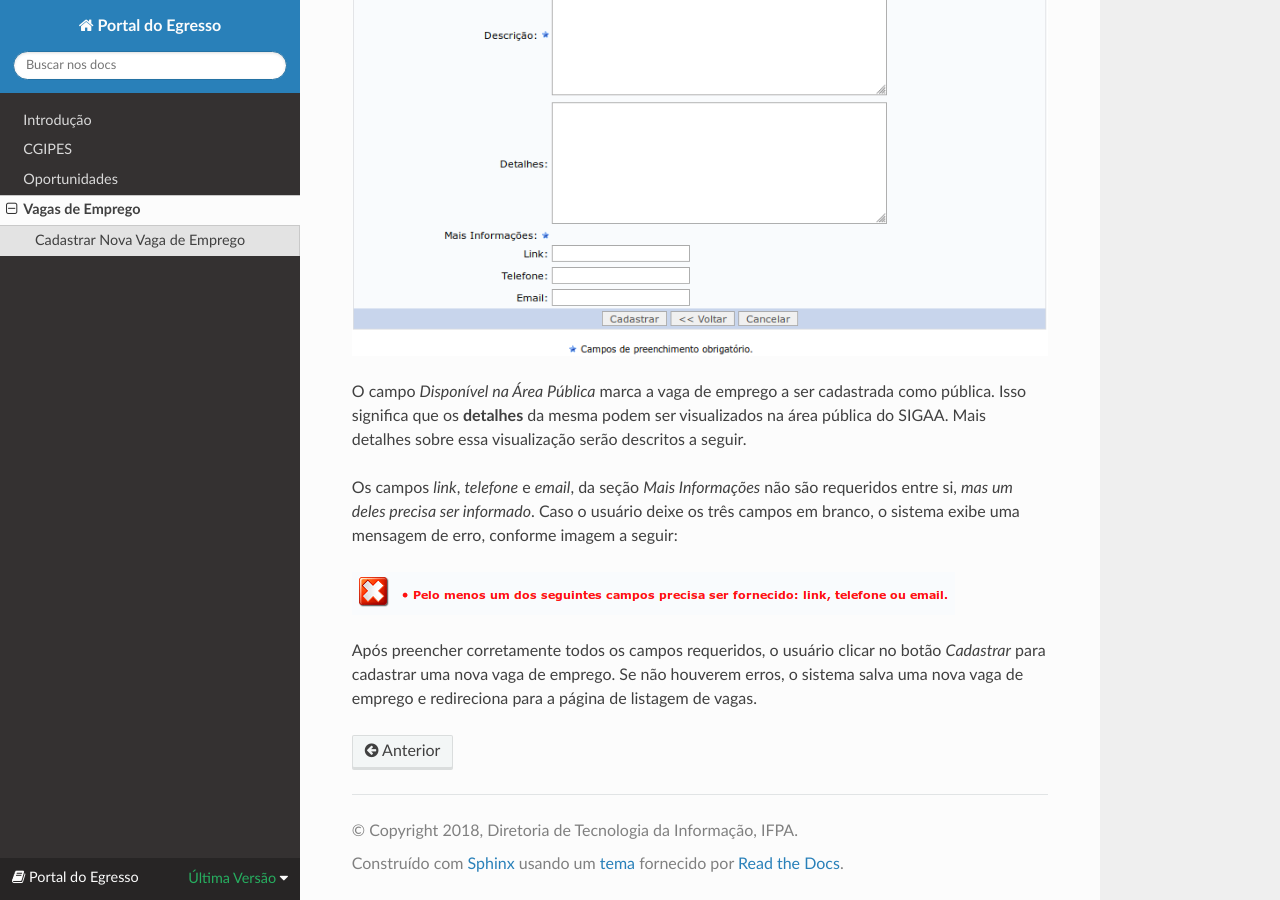
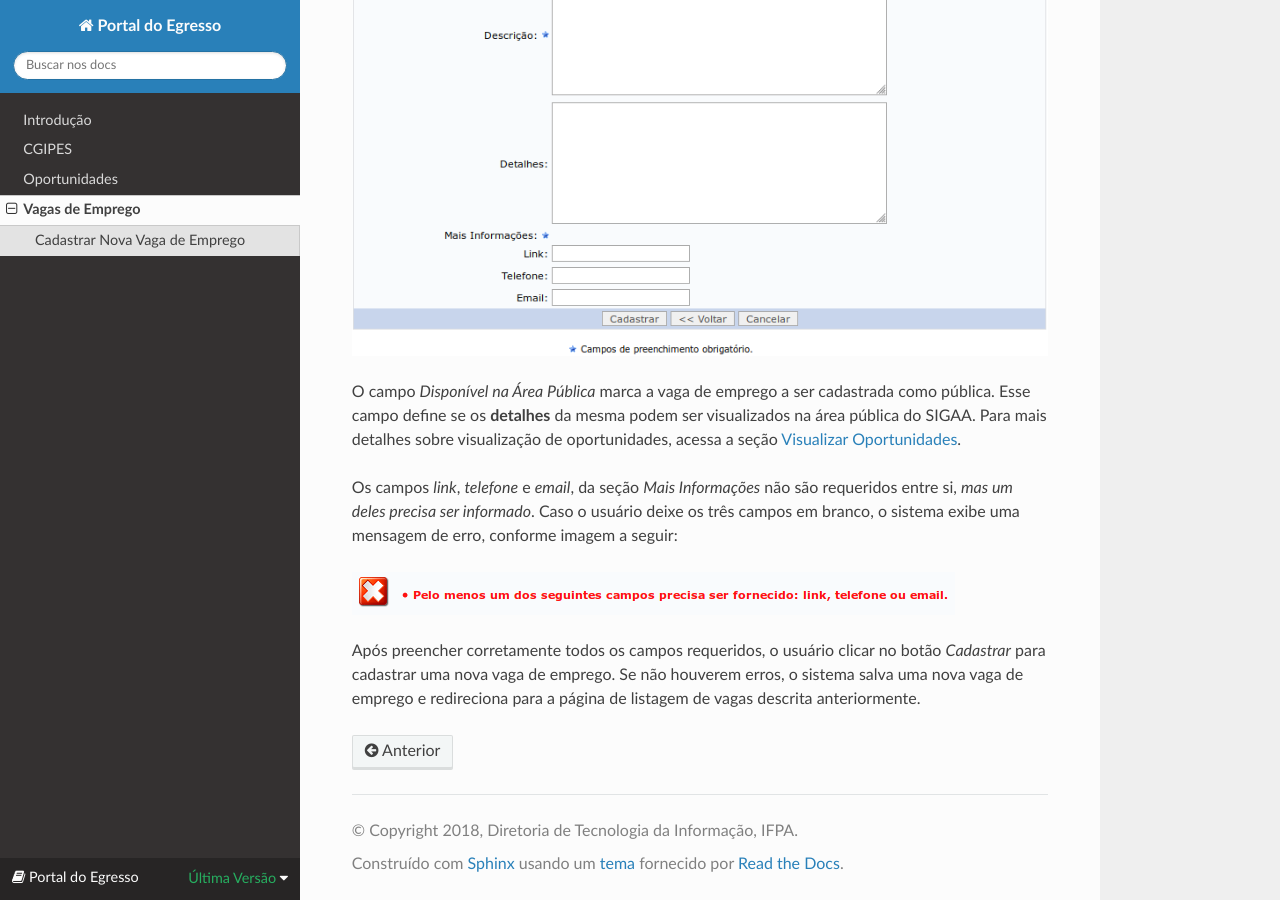
Before and after one commit to djangonauta/dti-docs, a Sphinx documentation site: the page built from source/vagas_emprego.rst, in a window 1280 px wide and 900 px high, scrolled down 1189 px. Built offline with Sphinx 7.4.7 and the Read the Docs theme 2.0.0, drawn with Linux system fonts in a browser that asks for light colours.

Commit message:
adicionado docs para oportunidades

```diff
--- a/source/vagas_emprego.rst
+++ b/source/vagas_emprego.rst
@@ -28,9 +28,9 @@ foram descritos na seção :ref:`cadastro_novo_membro_cgipes`.
 
 .. image:: _static/img/form_nova_vaga_emprego.png
 
-O campo *Disponível na Área Pública* marca a vaga de emprego a ser cadastrada como pública. Isso significa que
-os **detalhes** da mesma podem ser visualizados na área pública do SIGAA. Mais detalhes sobre essa visualização
-serão descritos a seguir.
+O campo *Disponível na Área Pública* marca a vaga de emprego a ser cadastrada como pública. Esse campo define
+se os **detalhes** da mesma podem ser visualizados na área pública do SIGAA. Para mais detalhes sobre visualização
+de oportunidades, acessa a seção :ref:`visualizar_oportunidades`.
 
 Os campos *link*, *telefone* e *email*, da seção *Mais Informações* não são requeridos entre si,
 *mas um deles precisa ser informado*. Caso o usuário deixe os três campos em branco, o sistema exibe uma
@@ -40,4 +40,4 @@ mensagem de erro, conforme imagem a seguir:
 
 Após preencher corretamente todos os campos requeridos, o usuário clicar no botão *Cadastrar* para cadastrar
 uma nova vaga de emprego. Se não houverem erros, o sistema salva uma nova vaga de emprego e redireciona
-para a página de listagem de vagas.
+para a página de listagem de vagas descrita anteriormente.
```
Also changed, not shown: source/oportunidades.rst (+7 -3 lines), source/_static/img/oportunidade_nao_publica.png (added).
